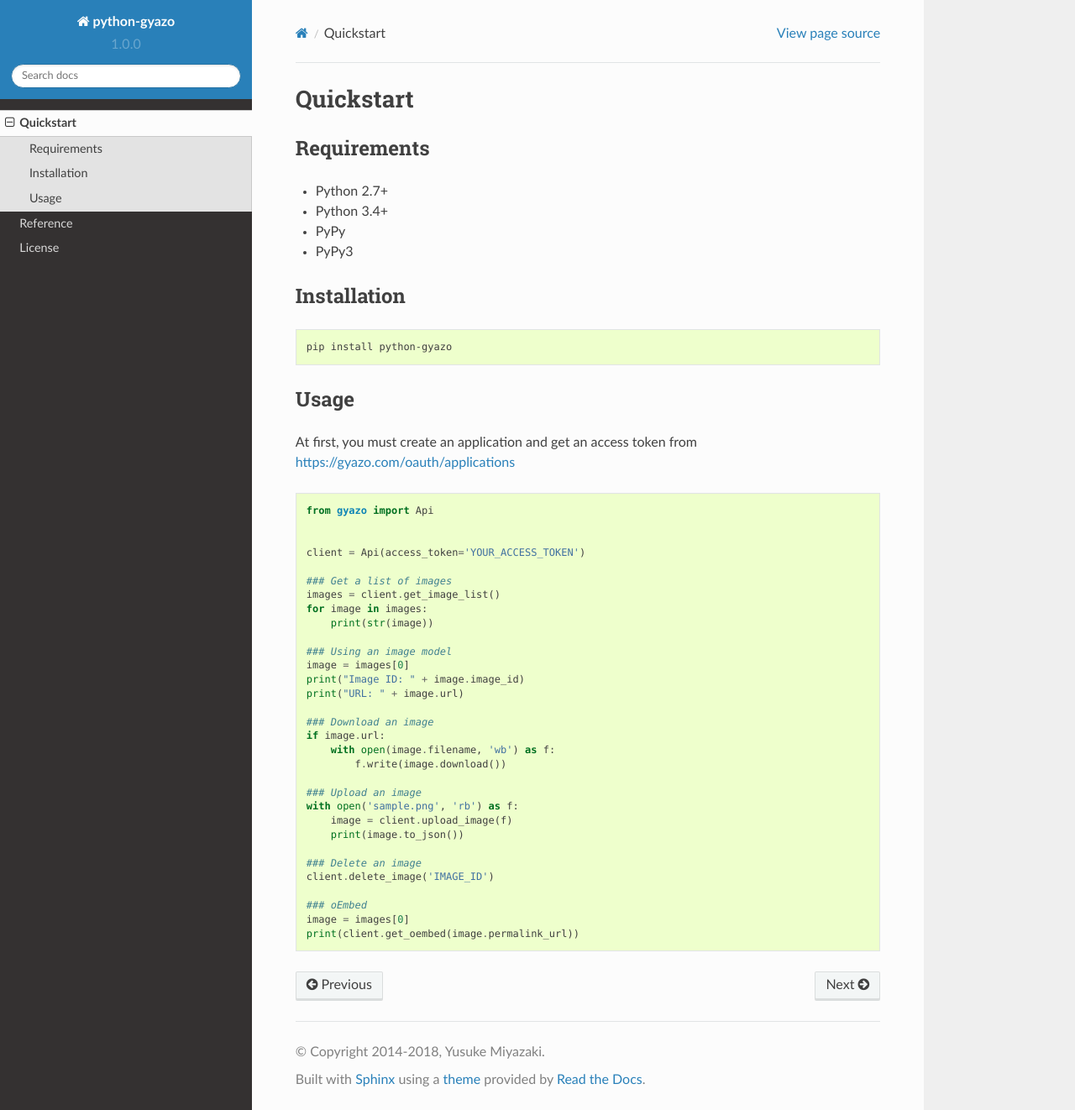
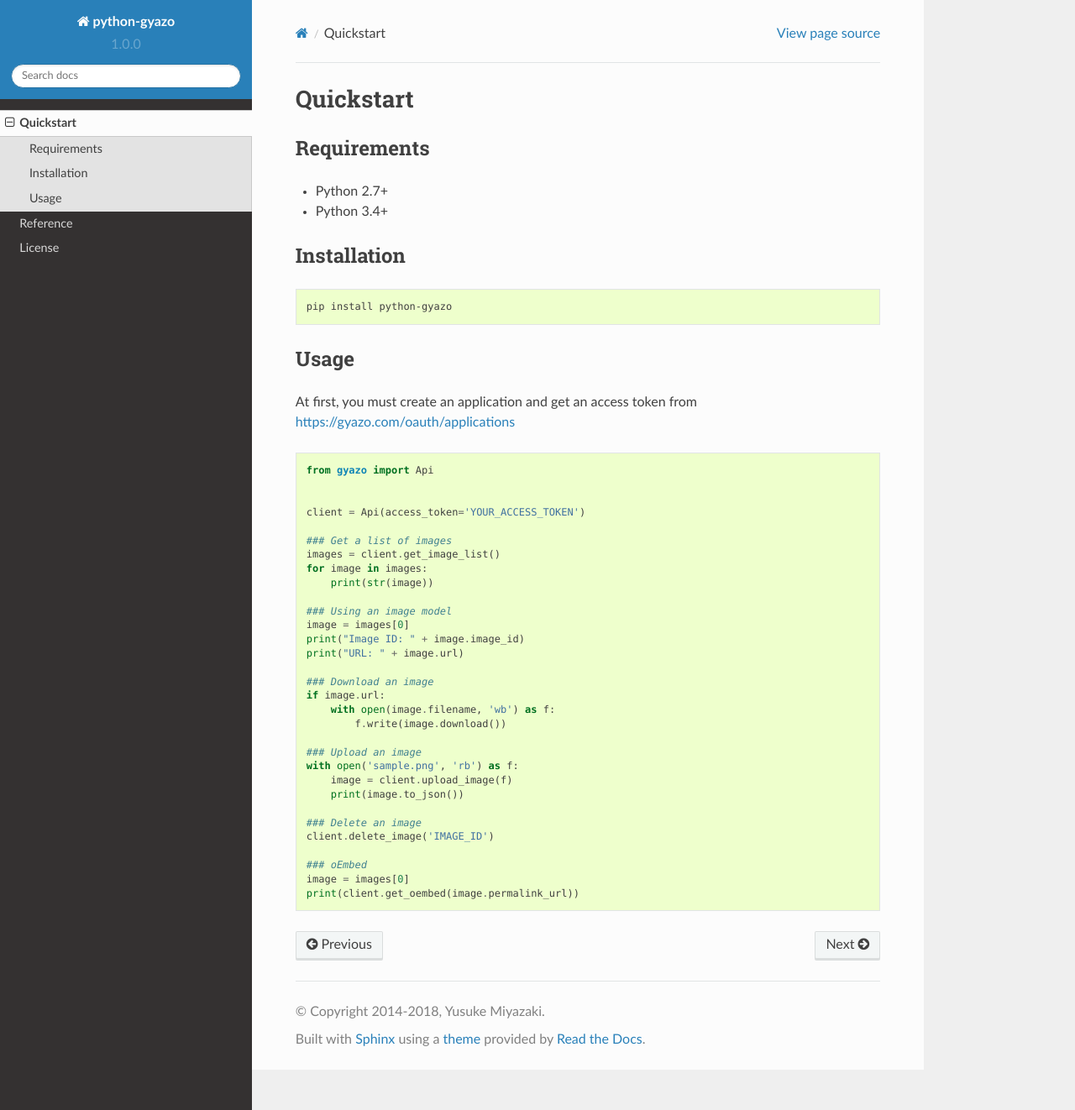
Before and after one commit to ymyzk/python-gyazo, a Sphinx documentation site: the page built from docs/source/quickstart.rst, in a window 1280 px wide and 1322 px high. Shown: the whole window at 84% size. Built offline with Sphinx 7.4.7 and the Read the Docs theme 2.0.0, drawn with Linux system fonts in a browser that asks for light colours.

Commit message:
Remove docs about pypy

```diff
--- a/README.rst
+++ b/README.rst
@@ -27,8 +27,6 @@ Requirements
 ------------
 * Python 2.7+
 * Python 3.4+
-* PyPy
-* PyPy3
 
 Installation
 ------------
--- a/docs/source/quickstart.rst
+++ b/docs/source/quickstart.rst
@@ -5,8 +5,6 @@ Requirements
 ------------
 * Python 2.7+
 * Python 3.4+
-* PyPy
-* PyPy3
 
 Installation
 ------------
--- a/setup.py
+++ b/setup.py
@@ -55,8 +55,6 @@ classifiers = [
     'Programming Language :: Python :: 3.5',
     'Programming Language :: Python :: 3.6',
     'Programming Language :: Python :: 3.7',
-    'Programming Language :: Python :: Implementation :: CPython',
-    'Programming Language :: Python :: Implementation :: PyPy',
     'Topic :: Internet',
 ]
 
```
